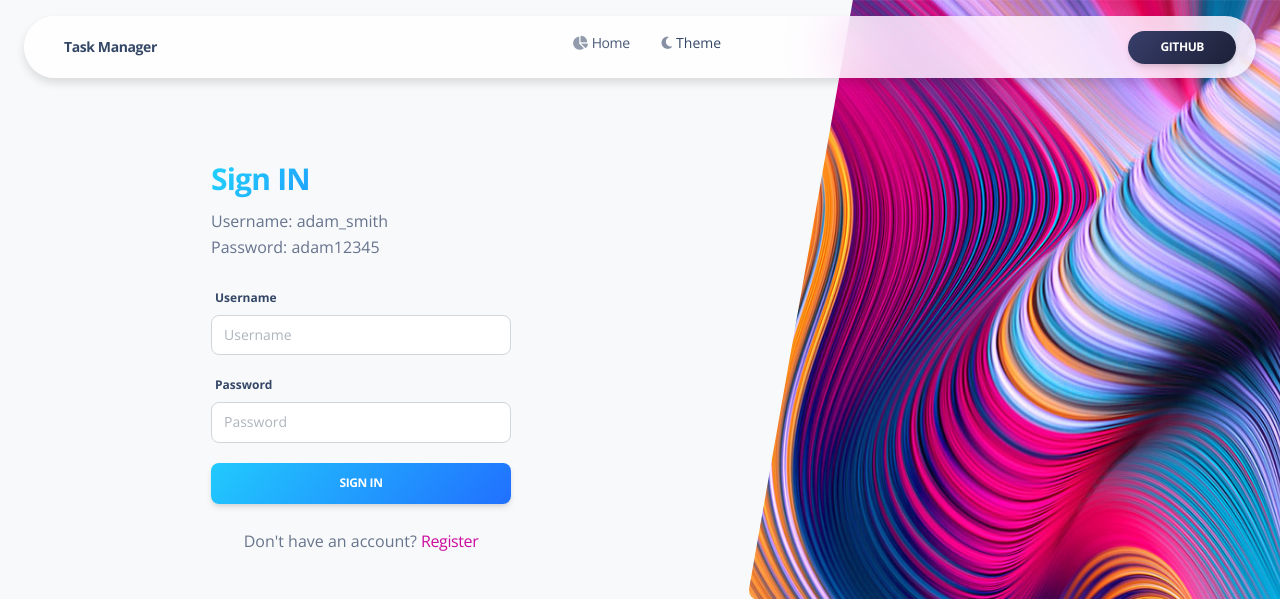
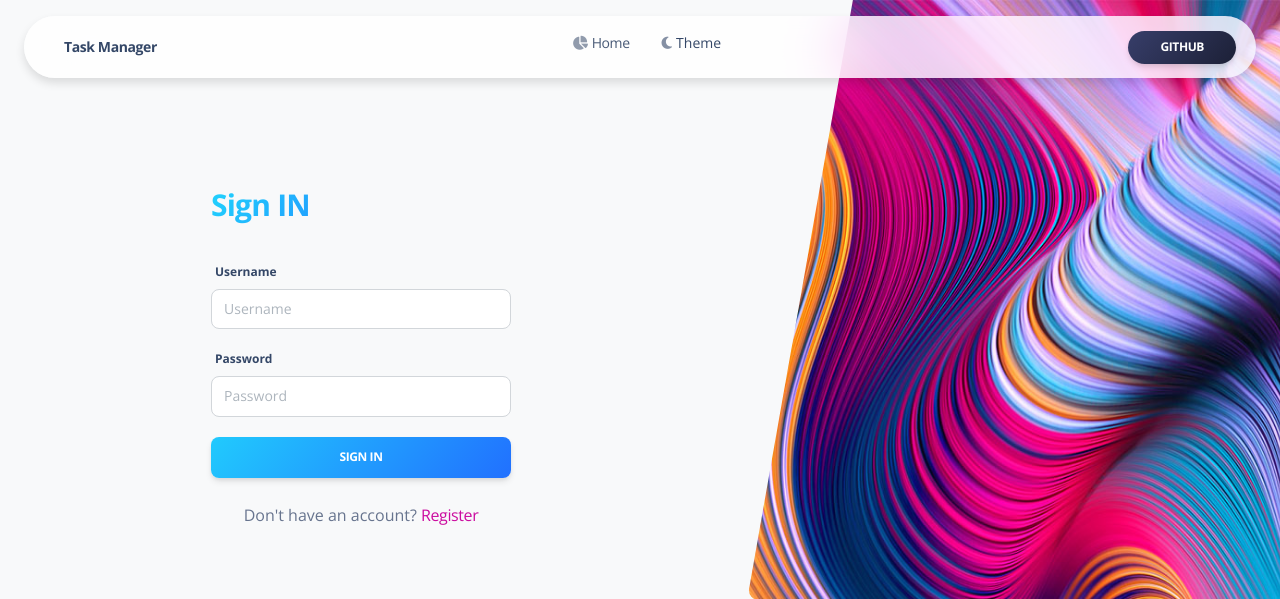
Before and after one commit to SlavikSherbak/task-manager, a Django app: page /accounts/login/ in a window 1280 px wide. Shown: the top 599 px of the page. Run offline with Django 4.2, Linux system fonts and the light colour scheme; some libraries are stand-ins or nearby versions.

Commit message:
update README.md add test user info & remove login info from login page

```diff
--- a/templates/accounts/login.html
+++ b/templates/accounts/login.html
@@ -20,8 +20,7 @@
                     {% if msg %}
                       <span class="text-danger">{{ msg | safe }}</span>
                     {% else %}
-                      Username: adam_smith<br>
-                      Password: adam12345
+
                     {% endif %}
                   </p>
                 </div>
```
Also changed, not shown: README.md.
